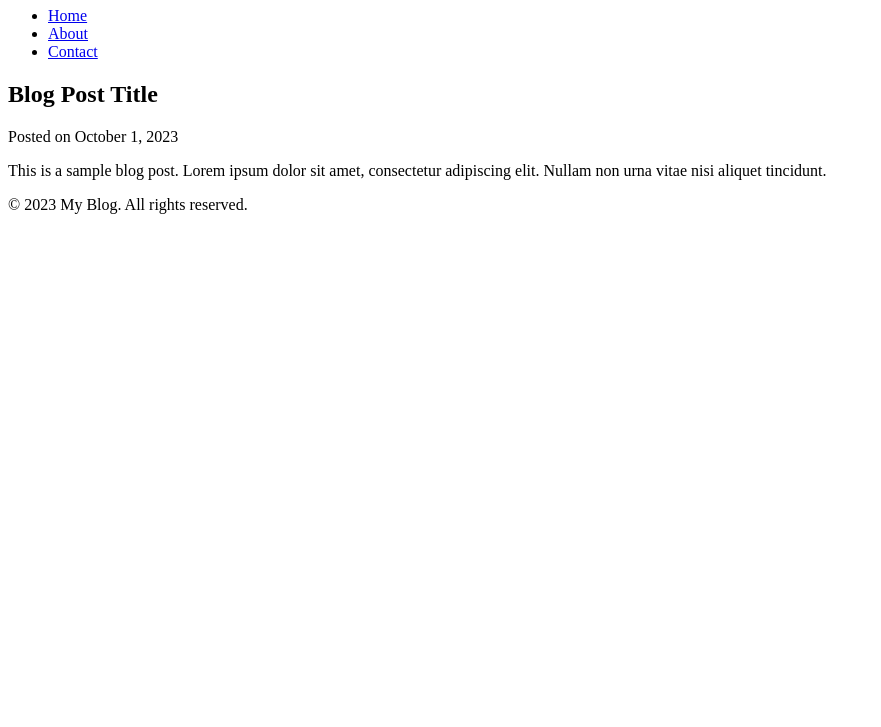
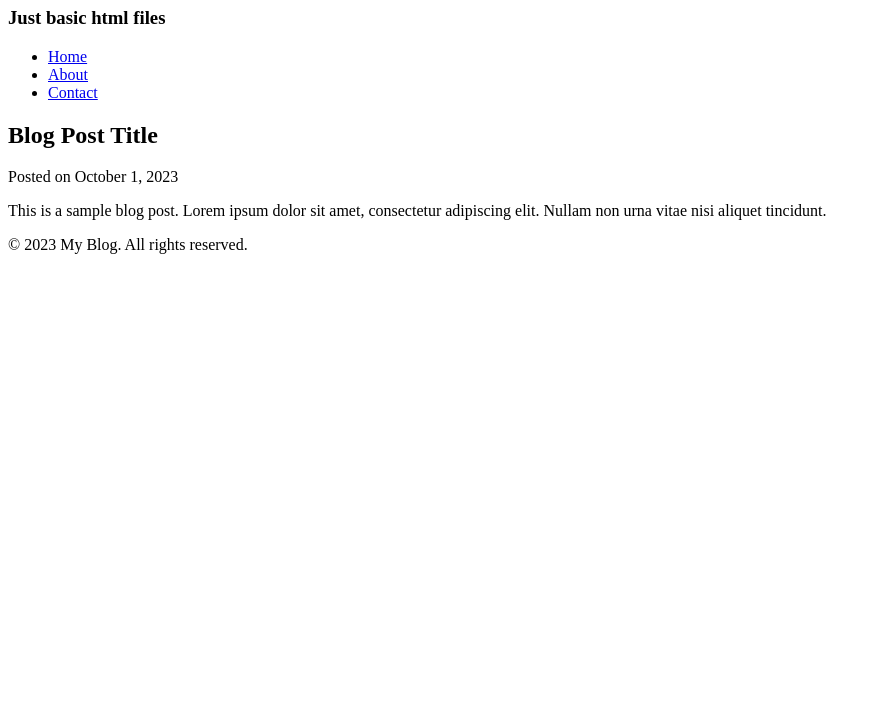
Before and after one commit to niconunezz/blog, a plain HTML site: page index.html in a window 1280 px wide. Shown: the part 73-800 px from the top of the page, without its empty margins (0-881 px from the left). Drawn offline with Linux system fonts and the light colour scheme.

Commit message:
does this work?

```diff
--- a/index.html
+++ b/index.html
@@ -9,6 +9,7 @@
 <body>
     <header>
         <h1>Welcome to My Blog</h1>
+        <h3>Just basic html files</h3>
         <nav>
             <ul>
                 <li><a href="#">Home</a></li>
```
